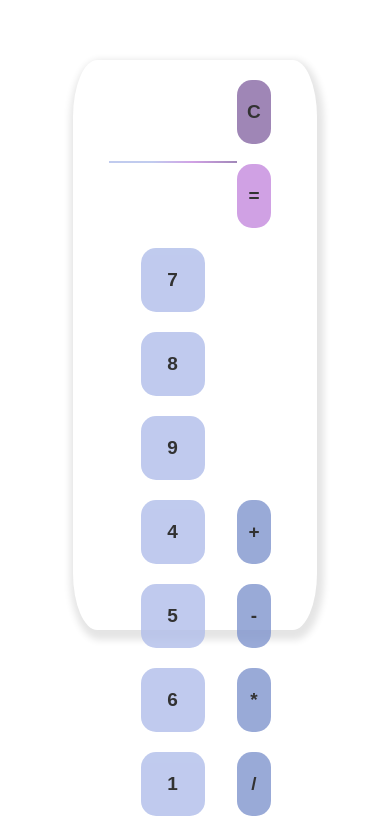
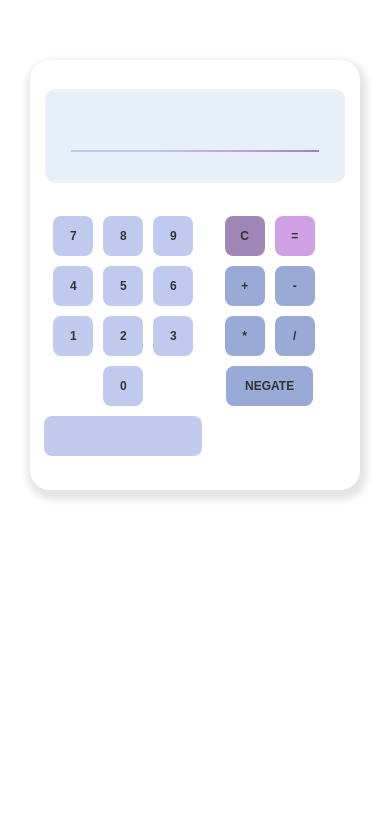
Before and after one commit to M0byfloyd/rpn-qualite-logicielle, a Vue app in the folder src/: page / in a window 390 px wide. Shown: the top 834 px of the page. Built offline with nearby package versions, Linux system fonts and the light colour scheme.

Commit message:
Front visual fixes + mobile responsive

```diff
--- a/src/src/components/RNPbody.vue
+++ b/src/src/components/RNPbody.vue
@@ -3,136 +3,111 @@
     <div class="results-container">
       <div class="calcul">
         <p v-if="dataForCalculate.length">
-          <span v-for="(data,index) in dataForCalculate" :key="index">
+          <span v-for="(data, index) in dataForCalculate" :key="index">
             {{ data }}
           </span>
         </p>
+        <p v-else></p>
       </div>
 
-      <RNPoutput :output="output" class="result"/>
+      <RNPoutput :output="output" class="result" />
     </div>
 
-    <div class="result-reset-btn">
-      <RNPbutton @input="input" look="clear" :value="'C'"/>
-      <RNPbutton @input="input" look="sumary"/>
+    <div class="rnp-buttons">
+      <div class="rnp-body__numbers">
+        <RNPbutton @input="input" v-for="(element, index) in elements.numbers" :key="index" :value="element" />
       </div>
 
-    <div class="rnp-body__numbers">
-      <RNPbutton @input="input" v-for="(element, index) in elements.numbers" :key="index" :value="element"/>
+      <div class="rnp-body__operators">
+        <div class="result-reset-btn">
+          <RNPbutton @input="input" look="clear" :value="'C'" />
+          <RNPbutton @input="input" look="sumary" />
         </div>
 
         <div class="rnp-body__operator">
           <RNPbutton
             @input="input"
-          look="operators"
+            look="operator"
             v-for="(element, index) in elements.operators"
             :key="index"
             :value="element"
           />
         </div>
       </div>
+    </div>
+  </div>
 </template>
 
 <script lang="ts">
-import {defineComponent} from "vue";
+import { defineComponent } from "vue";
 import RNPbutton from "@/components/RNPbutton.vue";
 import RNPoutput from "@/components/RNPoutput.vue";
-import {calculateRNP} from "../../index";
+import { calculateRNP } from "../../index";
 
 export default defineComponent({
   name: "RNPbody",
 
-  components: {RNPoutput, RNPbutton},
+  components: { RNPoutput, RNPbutton },
 
   data() {
     return {
       elements: {
-        numbers: [7, 8, 9, 4, 5, 6, 1, 2, 3, 0, ' '],
-        operators: ['+', '-', '*', '/', 'NEGATE']
+        numbers: [7, 8, 9, 4, 5, 6, 1, 2, 3, 0, " "],
+        operators: ["+", "-", "*", "/", "NEGATE"],
       },
-      output: '',
-      dataForCalculate: ''
+      output: "",
+      dataForCalculate: "",
     };
   },
   methods: {
     clear() {
-      this.dataForCalculate = '';
-      this.output = '';
+      this.dataForCalculate = "";
+      this.output = "";
     },
 
-    convert (expression: string) {
-      let convertedArray = expression.split(' ');
-      if (convertedArray[convertedArray.length - 1] === '') {
+    convert(expression: string) {
+      let convertedArray = expression.split(" ");
+      if (convertedArray[convertedArray.length - 1] === "") {
         convertedArray.pop();
       }
 
-      return convertedArray.map(x => !this.elements.operators.includes(x) ? parseInt(x) : x);
+      return convertedArray.map((x) => (!this.elements.operators.includes(x) ? parseInt(x) : x));
     },
 
     input: function (inputReturnedValue: string | number) {
-      if (inputReturnedValue === 'C') {
+      if (inputReturnedValue === "C") {
         return this.clear();
       }
 
-      if (typeof inputReturnedValue === 'string' && this.elements.operators.includes(inputReturnedValue)) {
-        return this.dataForCalculate += this.operatorConversion(inputReturnedValue);
+      if (typeof inputReturnedValue === "string" && this.elements.operators.includes(inputReturnedValue)) {
+        return (this.dataForCalculate += this.operatorConversion(inputReturnedValue));
       }
 
-      if (inputReturnedValue === '=') {
+      if (inputReturnedValue === "=") {
         console.log(calculateRNP(this.convert(this.dataForCalculate)));
-        return this.output = calculateRNP(this.convert(this.dataForCalculate));
+        return (this.output = calculateRNP(this.convert(this.dataForCalculate)));
       }
       this.dataForCalculate += inputReturnedValue;
     },
 
-    operatorConversion(value:number|string) {
-      return ' ' + value + ' ';
-    }
+    operatorConversion(value: number | string) {
+      return " " + value + " ";
+    },
   },
 });
 </script>
 
 <style>
 .rnp-body {
-  width: 20%;
-  border-radius: 10%;
+  width: 450px;
+  border-radius: 20px;
   box-shadow: 2px 5px 7px 5px rgba(0, 0, 0, 0.105);
   padding: 10px;
-  height: 550px;
+  height: 600px;
   display: flex;
   justify-content: center;
   align-items: center;
   flex-wrap: wrap;
-}
-
-@media (max-width: 2200px) {
-  .rnp-body {
-    width: 25%;
-  }
-}
-
-@media (max-width: 1800px) {
-  .rnp-body {
-    width: 30%;
-  }
-}
-
-@media (max-width: 1500px) {
-  .rnp-body {
-    width: 40%;
-  }
-}
-
-@media (max-width: 1150px) {
-  .rnp-body {
-    width: 50%;
-  }
-}
-
-@media (max-width: 800px) {
-  .rnp-body {
-    width: 60%;
-  }
 }
 
 .calcul {
@@ -156,22 +131,30 @@ export default defineComponent({
 .result {
   width: 100%;
   margin-bottom: 5px;
-
   color: black;
   font-weight: 700;
   opacity: 0.8;
   font-size: 19px;
+  padding-top: 10px;
 }
 
 .results-container {
-  width: 57%;
+  border-radius: 10px;
+  border: 1px solid rgb(247, 239, 239);
+  width: 100%;
   display: flex;
   justify-content: center;
   flex-wrap: wrap;
+  background-color: #e7eff8;
+}
+
+.results-container p {
+  margin: 0;
+  height: 40px;
+  font-size: 30px;
 }
 
 .result-reset-btn {
-  width: 20%;
   display: flex;
   flex-wrap: wrap;
   justify-content: center;
@@ -183,13 +166,56 @@ export default defineComponent({
   justify-content: center;
   align-items: center;
   flex-wrap: wrap;
-  width: 57%;
+  width: 60%;
 }
 
 .rnp-body__operator {
-  width: 20%;
   display: flex;
   justify-content: center;
   flex-wrap: wrap;
 }
+
+.rnp-buttons {
+  display: flex;
+}
+
+.rnp-body__operators {
+  display: flex;
+  flex-direction: column;
+  width: 40%;
+}
+
+.rnp-button__operator[value="NEGATE"] {
+  width: 75%;
+}
+
+@media (max-width: 550px) {
+  .rnp-body {
+    width: 300px;
+    height: 400px;
+    padding: 15px;
+  }
+
+  .rnp-button {
+    width: 40px;
+    height: 40px;
+    border-radius: 8px;
+    font-size: 12px;
+    margin: 5px;
+  }
+
+  .rnp-body__numbers {
+    width: 54%;
+  }
+
+  .results-container p {
+    margin: 0;
+    height: 20px;
+  }
+
+  .rnp-button__operator[value="NEGATE"] {
+    width: 70%;
+    margin-right: 5px;
+  }
+}
 </style>
--- a/src/src/components/RNPbutton.vue
+++ b/src/src/components/RNPbutton.vue
@@ -23,6 +23,7 @@ export default {
 <style>
 .rnp-button {
   width: 64px;
+  min-width: max-content;
   height: 64px;
   border-radius: 15px;
   background: #b1beea;
@@ -43,7 +44,7 @@ export default {
   opacity: 1;
   transition: all 0.4s;
 }
-.rnp-button__operators {
+.rnp-button__operator {
   background: #8095ce;
   color: black;
   margin-left: 0;
```
Also changed, not shown: 1 other file (tests, documents, lock files or other folders). Lines whose indentation alone changed are shown as unchanged.
